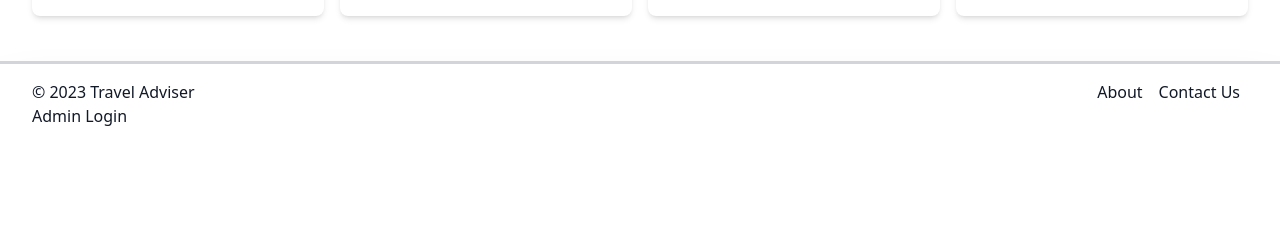
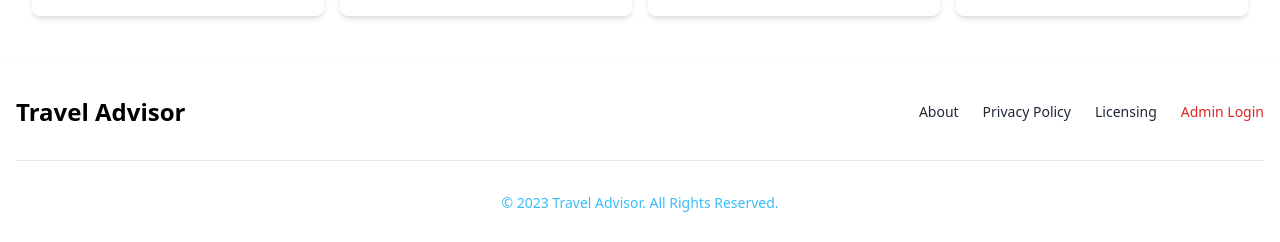
Before and after one commit to hash-tagg/travel, a React (Create React App) app in the folder clients/: page / in a window 1280 px wide. Shown: the part 1190-1432 px from the top of the page. Before the commit the page ends 1334 px from the top, so only its background shows below. Built offline with nearby package versions, Linux system fonts and the light colour scheme.

Commit message:
change in footer, menubar, adminLogin, DestinationCard

```diff
--- a/clients/src/components/DestinationCard.js
+++ b/clients/src/components/DestinationCard.js
@@ -6,10 +6,10 @@ const DestinationCard = ({ image, title }) => {
     hidden: { opacity: 0, y: -50 },
     visible: { opacity: 1, y: 0 },
     hover: {
-      scale: 1.5,
+      scale: 1.1,
       transition: {
         yoyo: Infinity,
-        duration: 2,
+        duration: 0.2,
       },
     },
   };
--- a/clients/src/components/Footer.jsx
+++ b/clients/src/components/Footer.jsx
@@ -3,22 +3,51 @@ import { Link } from "react-router-dom";
 
 function Footer() {
   return (
-    <footer className="bg-white shadow-2xl text-gray-900 py-4 outline outline-gray-300 bottom-0 w-full">
-      <div div className="max-w-7xl mx-auto px-4 sm:px-6 lg:px-8 ">
-        <div className="container mx-auto flex justify-between items-center">
-          <p>&copy; 2023 Travel Adviser</p>
-          <div>
-            <a href="#" className="hover:text-gray-100 mx-2">
-              About
+    // <footer className="bg-white shadow-2xl text-gray-900 py-4 outline outline-gray-300 bottom-0 w-full">
+    //   <div div className="max-w-7xl mx-auto px-4 sm:px-6 lg:px-8 ">
+    //     <div className="container mx-auto flex justify-between items-center">
+    //       <p>&copy; 2023 Travel Adviser</p>
+    //       <div>
+    //         <a href="#" className="hover:text-red-600 mx-2">
+    //           About
+    //         </a>
+    //         <a href="#" className="hover:text-red-600 mx-2">
+    //           Contact Us
+    //         </a>
+    //       </div>
+    //     </div>
+    //     <Link to="/admin/login">Admin Login</Link>
+    //   </div>
+    // </footer>
+
+<footer class="bg-white shadow dark:bg-white-50 m-26">
+    <div class="w-full max-w-screen-xl mx-auto p-4 md:py-8">
+        <div class="sm:flex sm:items-center sm:justify-between">
+            <a href="#" class="flex items-center mb-4 sm:mb-0">
+                {/* <img src="https://flowbite.com/docs/images/logo.svg" class="h-8 mr-3" alt="Flowbite Logo" /> */}
+                <span class="self-center text-2xl font-semibold whitespace-nowrap dark:text-black">Travel Advisor</span>
             </a>
-            <a href="#" className="hover:text-gray-100 mx-2">
-              Contact Us
-            </a>
-          </div>
+            <ul class="flex flex-wrap items-center mb-6 text-sm font-medium text-gray-800 sm:mb-0 dark:text-gray-600">
+                <li>
+                    <a href="#" class="mr-4 hover:underline md:mr-6 ">About</a>
+                </li>
+                <li>
+                    <a href="#" class="mr-4 hover:underline md:mr-6">Privacy Policy</a>
+                </li>
+                <li>
+                    <a href="#" class="mr-4 hover:underline md:mr-6 ">Licensing</a>
+                </li>
+                <li>
+                  <Link to="/admin/login" className="text-red-600 hover:text-green-600">Admin Login</Link>
+                </li>
+            </ul>
         </div>
-        <Link to="/admin/login">Admin Login</Link>
-      </div>
-    </footer>
+        <hr class="my-6 border-gray-200 sm:mx-auto dark:border-red-700 lg:my-8" />
+        <span class="block text-sm text-sky-400/100 sm:text-center dark:text-gray-400">© 2023 <a href="#" class="hover:underline">Travel Advisor</a>. All Rights Reserved.</span>
+    </div>
+</footer>
+
+
   );
 }
 
--- a/clients/src/components/Menubar.jsx
+++ b/clients/src/components/Menubar.jsx
@@ -1,9 +1,9 @@
 import React from "react";
-import { FaPlane, FaHotel, FaCar, FaTrain } from "react-icons/fa";
+import { FaPlane, FaHotel, FaCar, FaTrain, FaHome} from "react-icons/fa";
 import { Link } from "react-router-dom";
 
 function MenuBar() {
-  return (
+  return(
     <nav className="bg-white pb-6 shadow-xl pt-2">
       <div className="max-w-7xl mx-auto px-4 sm:px-6 lg:px-8">
         <ul className="flex justify-evenly w-full h-8">
@@ -31,6 +31,12 @@ function MenuBar() {
               <span>Trains</span>
             </Link>
           </li>
+          <li>
+            <Link to="/holidays" className="flex flex-col items-center text-gray-700">
+              <FaHome className="text-2xl" />
+              <span>Holiday Packages</span>
+            </Link>
+          </li>
         </ul>
       </div>
     </nav>
--- a/clients/src/components/admin/adminLogin.jsx
+++ b/clients/src/components/admin/adminLogin.jsx
@@ -55,7 +55,7 @@ function AdminLogin() {
           variants={containerVariants}
           initial="hidden"
           animate="visible"
-          transition={{ duration: 0.5 }}
+          transition={{ duration: 0.2 }}
         >
           <h2 className="text-center text-2xl font-bold mb-6">Log In</h2>
           <form onSubmit={handleSubmit}>
```
Also changed, not shown: 1 other file (tests, documents, lock files or other folders).
